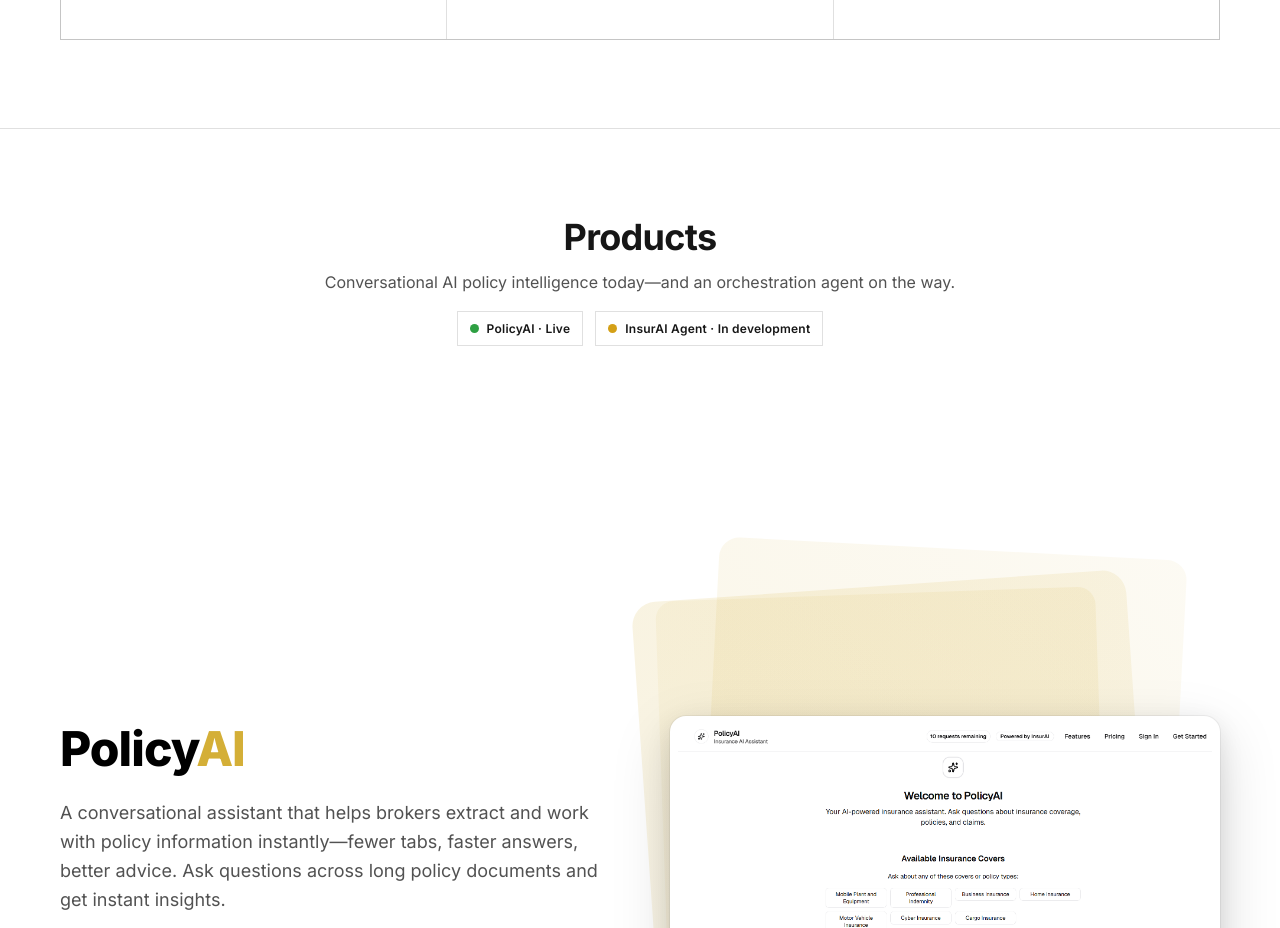
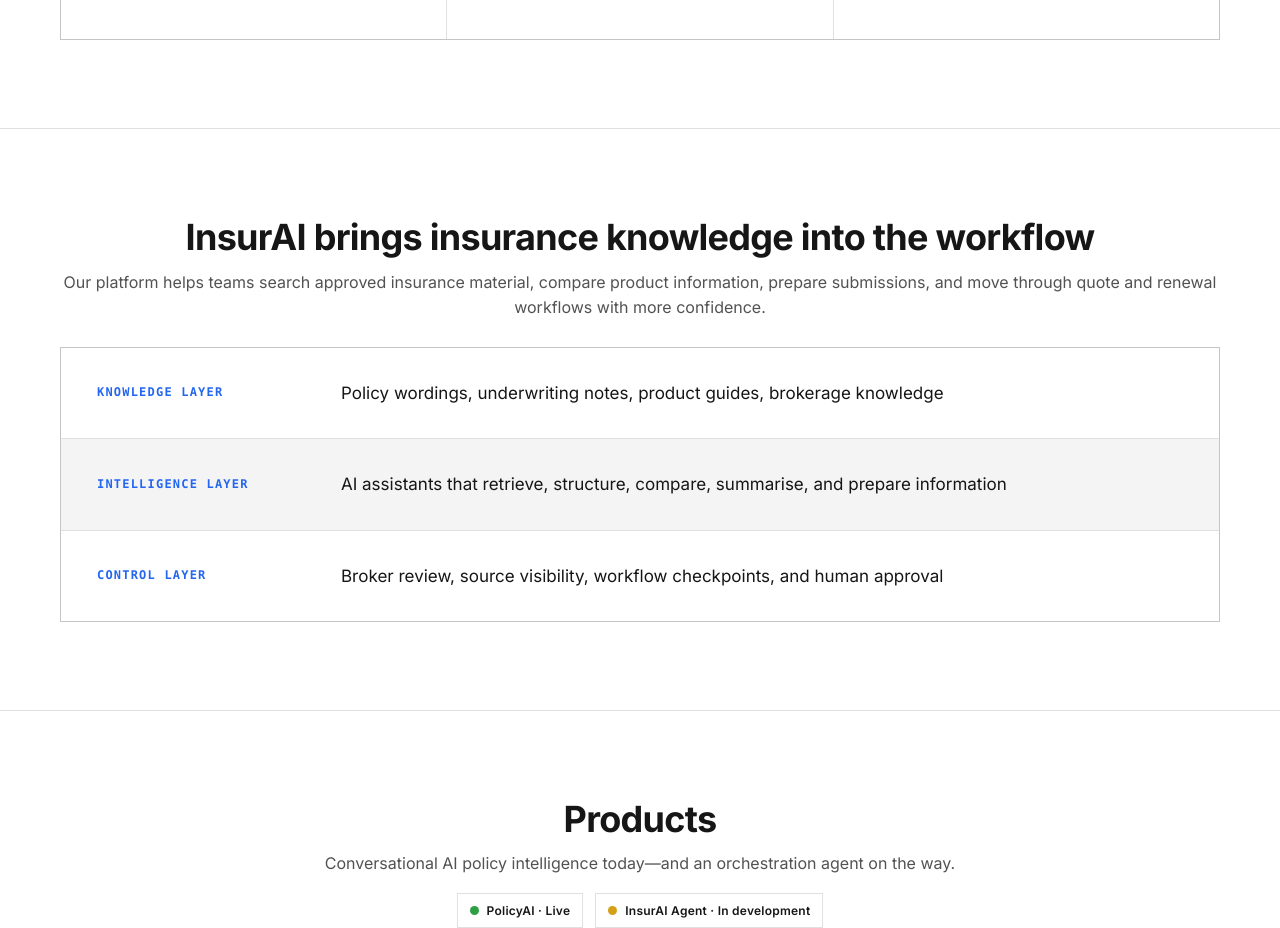
Before and after one commit to rodricksdylan/Website, a Next.js app: page / in a window 1280 px wide. Shown: the part 1360-2288 px from the top of the page. Built offline with nearby package versions, Linux system fonts and the light colour scheme.

Commit message:
feat: Carbon 3-layer solution diagram (knowledge/intelligence/control)

```diff
--- a/app/page.module.css
+++ b/app/page.module.css
@@ -779,6 +779,47 @@
   .valueCell { padding: 28px; }
 }
 
+/* Solution 3-layer diagram */
+.layerStack {
+  display: grid;
+  gap: 1px;
+  background: var(--line);
+  border: 1px solid var(--line);
+  margin-top: 24px;
+}
+.layer {
+  background: var(--white);
+  display: grid;
+  grid-template-columns: 220px 1fr;
+  gap: 24px;
+  align-items: center;
+  padding: 32px 36px;
+}
+.layer:nth-child(2) {
+  background: var(--grey-50);
+}
+.layerTag {
+  font-family: ui-monospace, SFMono-Regular, Menlo, Consolas, monospace;
+  font-size: 12px;
+  font-weight: 600;
+  letter-spacing: 0.1em;
+  text-transform: uppercase;
+  color: var(--primary);
+}
+.layerText {
+  margin: 0;
+  font-size: 17px;
+  line-height: 1.55;
+  color: var(--dark);
+}
+@media (max-width: 760px) {
+  .layer {
+    grid-template-columns: 1fr;
+    gap: 10px;
+    padding: 24px;
+  }
+}
+
 /* steps */
 .steps {
   display: grid;
--- a/app/page.tsx
+++ b/app/page.tsx
@@ -85,6 +85,41 @@
                 <h3 className={styles.h3}>Built for broker workflows</h3>
                 <p className={styles.muted}>
                   Ask in plain language and get answers across long policy documents&mdash;no portal hopping.
+                </p>
+              </div>
+            </div>
+          </div>
+        </section>
+
+        {/* Solution — 3-layer diagram. EDIT COPY below. */}
+        <section className={styles.section}>
+          <div className={styles.container}>
+            <div className={styles.sectionHead}>
+              <h2 className={styles.h2}>InsurAI brings insurance knowledge into the workflow</h2>
+              <p className={styles.muted}>
+                Our platform helps teams search approved insurance material, compare product
+                information, prepare submissions, and move through quote and renewal workflows
+                with more confidence.
+              </p>
+            </div>
+
+            <div className={styles.layerStack}>
+              <div className={styles.layer}>
+                <span className={styles.layerTag}>Knowledge layer</span>
+                <p className={styles.layerText}>
+                  Policy wordings, underwriting notes, product guides, brokerage knowledge
+                </p>
+              </div>
+              <div className={styles.layer}>
+                <span className={styles.layerTag}>Intelligence layer</span>
+                <p className={styles.layerText}>
+                  AI assistants that retrieve, structure, compare, summarise, and prepare information
+                </p>
+              </div>
+              <div className={styles.layer}>
+                <span className={styles.layerTag}>Control layer</span>
+                <p className={styles.layerText}>
+                  Broker review, source visibility, workflow checkpoints, and human approval
                 </p>
               </div>
             </div>
```
